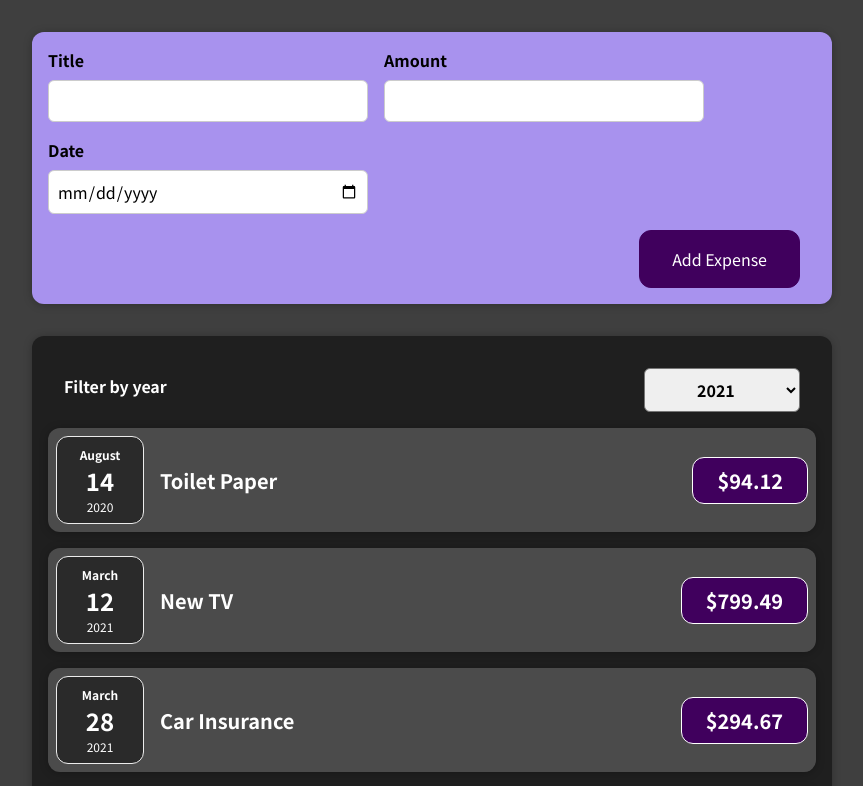
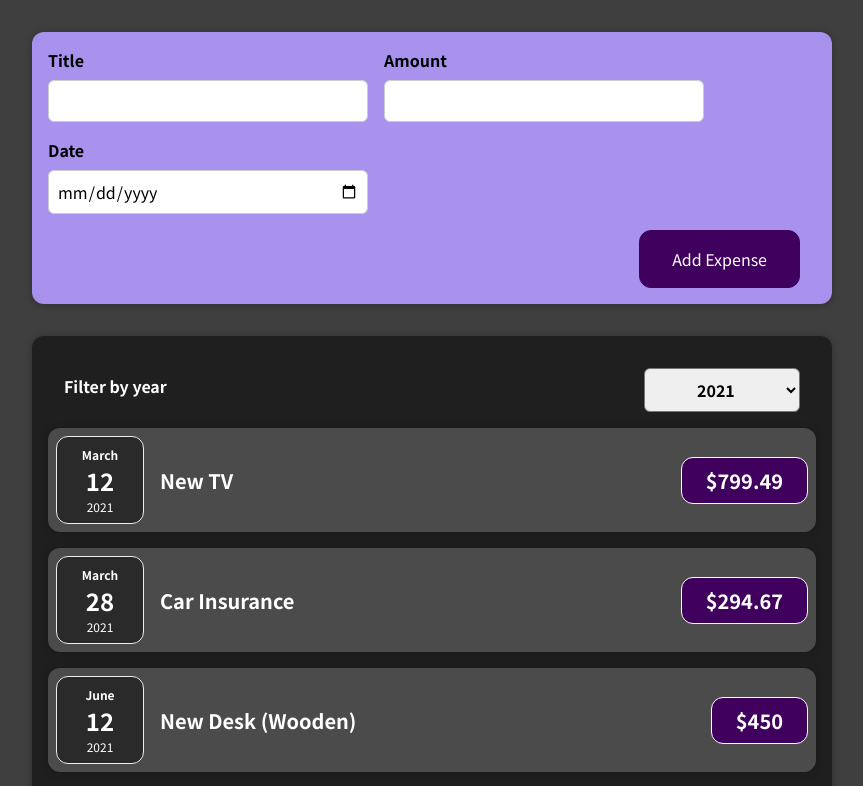
Before and after one commit to ctboyle6/react-course-app, a React (Create React App) app: page / in a window 1280 px wide. Shown: the top 786 px of the page, without its empty margins (208-1071 px from the left). Built offline with nearby package versions, Linux system fonts and the light colour scheme.

Commit message:
connected filter year to filter Expense Items list

```diff
--- a/src/components/Expenses/ExpenseContainer.js
+++ b/src/components/Expenses/ExpenseContainer.js
@@ -13,11 +13,16 @@ const ExpenseContainer = (props) => {
     setSelectedYear(selected);
   };
 
+  const filteredExpenses = props.expenses.filter(expense => expense.date.getFullYear() === +selectedYear);
+
   return (
     <div>
       <Card className="expenses">
-        <ExpensesFilter selectedYear={selectedYear} onSelectYear={selectedYearHandler} />
-        {props.expenses.map((expense) => {
+        <ExpensesFilter
+          selectedYear={selectedYear}
+          onSelectYear={selectedYearHandler}
+        />
+        {filteredExpenses.map((expense) => {
           return (
             <ExpenseItem
               key={expense.id}
```
Also changed, not shown: 1 other file (tests, documents, lock files or other folders).
